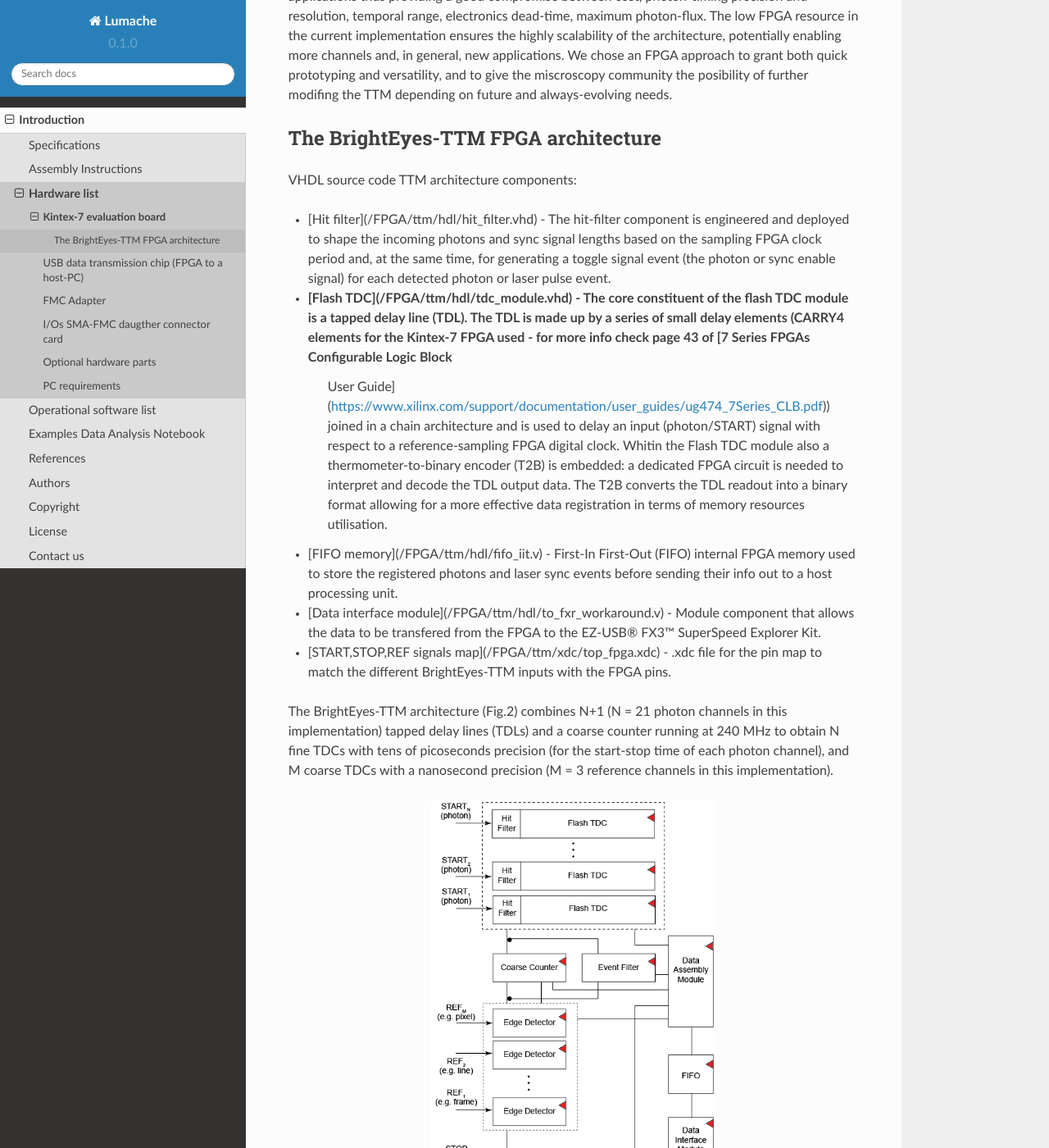
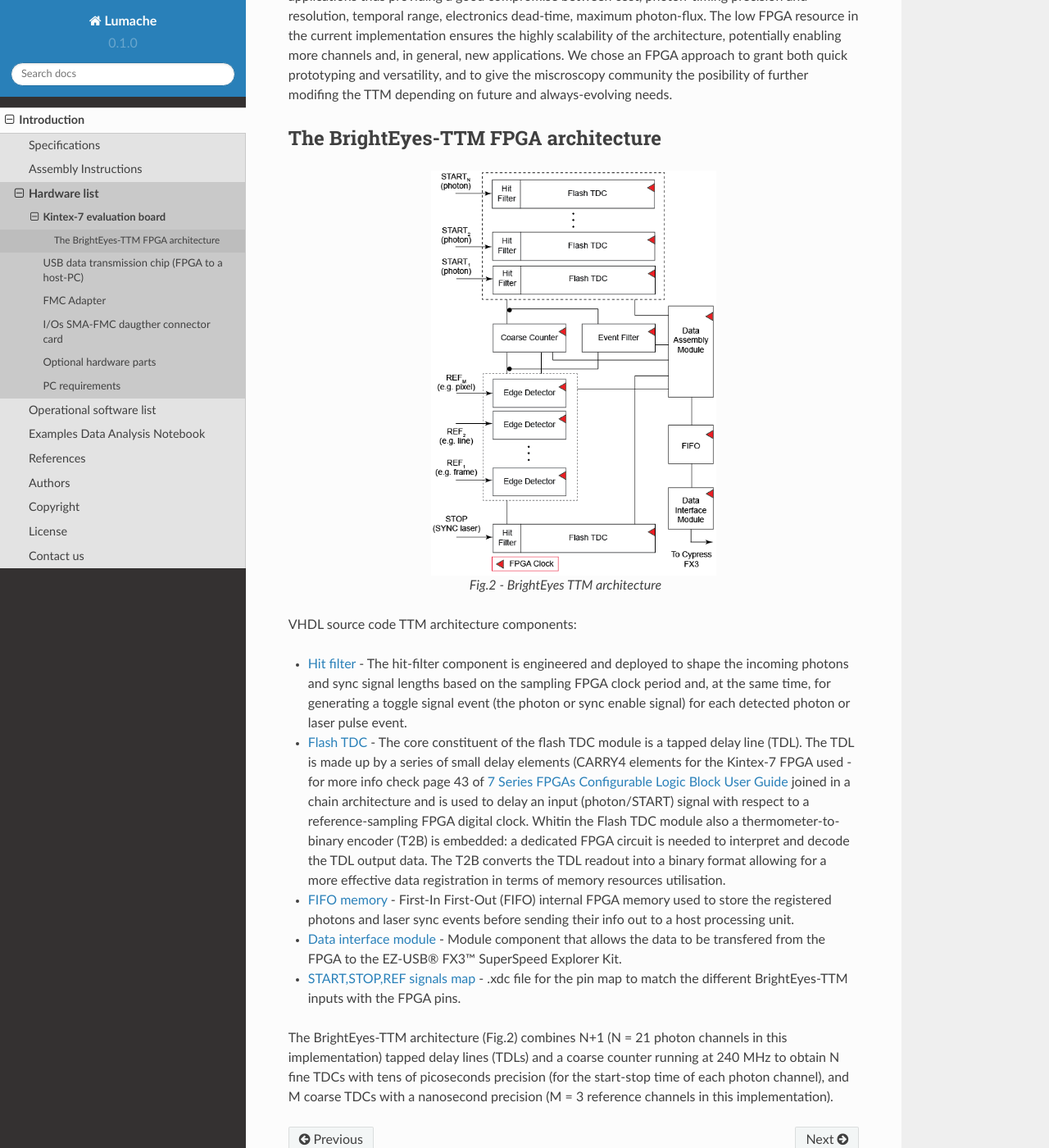
Before and after one commit to mattia-donato/BrightEyes-TTM-docs, a Sphinx documentation site: the page built from docs/source/FPGABoard.rst, in a window 1280 px wide and 1400 px high, scrolled down 1181 px. Shown: the whole window at 82% size. Built offline with Sphinx 7.4.7 and the Read the Docs theme 2.0.0, drawn with Linux system fonts in a browser that asks for light colours; some of the changed text lies outside the part shown.

Commit message:
Update FPGABoard.rst

```diff
--- a/docs/source/FPGABoard.rst
+++ b/docs/source/FPGABoard.rst
@@ -35,21 +35,24 @@ The BrightEyes-TTM implementation was conceived and designed having in mind the
 The BrightEyes-TTM FPGA architecture
 ^^^^^^^^^^^^^^^^^^^^^^^^^^^^^^^^^^^^
 
-
-VHDL source code TTM architecture components:
-
-- [Hit filter](/FPGA/ttm/hdl/hit_filter.vhd) - The hit-filter component is engineered and deployed to shape the incoming photons and sync signal lengths based on the sampling FPGA clock period and, at the same time, for generating a toggle signal event (the photon or sync enable signal) for each detected photon or laser pulse event.
-- [Flash TDC](/FPGA/ttm/hdl/tdc_module.vhd) - The core constituent of the flash TDC module is a tapped delay line (TDL). The TDL is made up by a series of small delay elements (CARRY4 elements for the Kintex-7 FPGA used - for more info check page 43 of [7 Series FPGAs Configurable Logic Block
-   User Guide](https://www.xilinx.com/support/documentation/user_guides/ug474_7Series_CLB.pdf)) joined in a chain architecture and is used to delay an input (photon/START) signal with respect to a reference-sampling FPGA digital clock. Whitin the Flash TDC module also a thermometer-to-binary encoder (T2B) is embedded: a dedicated FPGA circuit is needed to interpret and decode the TDL output data. The T2B converts the TDL readout into a binary format allowing for a more effective data registration in terms of memory resources utilisation.
-- [FIFO memory](/FPGA/ttm/hdl/fifo_iit.v) - First-In First-Out (FIFO) internal FPGA memory used to store the registered photons and laser sync events before sending their info out to a host processing unit.
-- [Data interface module](/FPGA/ttm/hdl/to_fxr_workaround.v) - Module component that allows the data to be transfered from the FPGA to the  EZ-USB® FX3™ SuperSpeed Explorer Kit.
-- [START,STOP,REF signals map](/FPGA/ttm/xdc/top_fpga.xdc) - .xdc file for the pin map to match the different BrightEyes-TTM inputs with the FPGA pins.
-
-The BrightEyes-TTM architecture (Fig.2) combines N+1 (N = 21 photon channels in this implementation) tapped delay lines (TDLs) and a coarse counter running at 240 MHz to obtain N fine TDCs with tens of picoseconds precision (for the start-stop time of each photon channel), and M coarse TDCs with a nanosecond precision (M = 3 reference channels in this implementation).
-
 .. figure:: img/BrightEyesTTM_architecture.PNG
    :alt: BrightEyes TTM architecture
    :width: 50%
    :align: center
 
    Fig.2 - BrightEyes TTM architecture
+
+
+VHDL source code TTM architecture components:
+
+* `Hit filter </FPGA/ttm/hdl/hit_filter.vhd>`_ - The hit-filter component is engineered and deployed to shape the incoming photons and sync signal lengths based on the sampling FPGA clock period and, at the same time, for generating a toggle signal event (the photon or sync enable signal) for each detected photon or laser pulse event.
+
+* `Flash TDC </FPGA/ttm/hdl/tdc_module.vhd>`_ - The core constituent of the flash TDC module is a tapped delay line (TDL). The TDL is made up by a series of small delay elements (CARRY4 elements for the Kintex-7 FPGA used - for more info check page 43 of `7 Series FPGAs Configurable Logic Block User Guide <https://www.xilinx.com/support/documentation/user_guides/ug474_7Series_CLB.pdf>`_ joined in a chain architecture and is used to delay an input (photon/START) signal with respect to a reference-sampling FPGA digital clock. Whitin the Flash TDC module also a thermometer-to-binary encoder (T2B) is embedded: a dedicated FPGA circuit is needed to interpret and decode the TDL output data. The T2B converts the TDL readout into a binary format allowing for a more effective data registration in terms of memory resources utilisation.
+
+* `FIFO memory </FPGA/ttm/hdl/fifo_iit.v>`_ - First-In First-Out (FIFO) internal FPGA memory used to store the registered photons and laser sync events before sending their info out to a host processing unit.
+
+* `Data interface module </FPGA/ttm/hdl/to_fxr_workaround.v>`_ - Module component that allows the data to be transfered from the FPGA to the  EZ-USB® FX3™ SuperSpeed Explorer Kit.
+
+* `START,STOP,REF signals map </FPGA/ttm/xdc/top_fpga.xdc>`_ - .xdc file for the pin map to match the different BrightEyes-TTM inputs with the FPGA pins.
+
+The BrightEyes-TTM architecture (Fig.2) combines N+1 (N = 21 photon channels in this implementation) tapped delay lines (TDLs) and a coarse counter running at 240 MHz to obtain N fine TDCs with tens of picoseconds precision (for the start-stop time of each photon channel), and M coarse TDCs with a nanosecond precision (M = 3 reference channels in this implementation).
```
